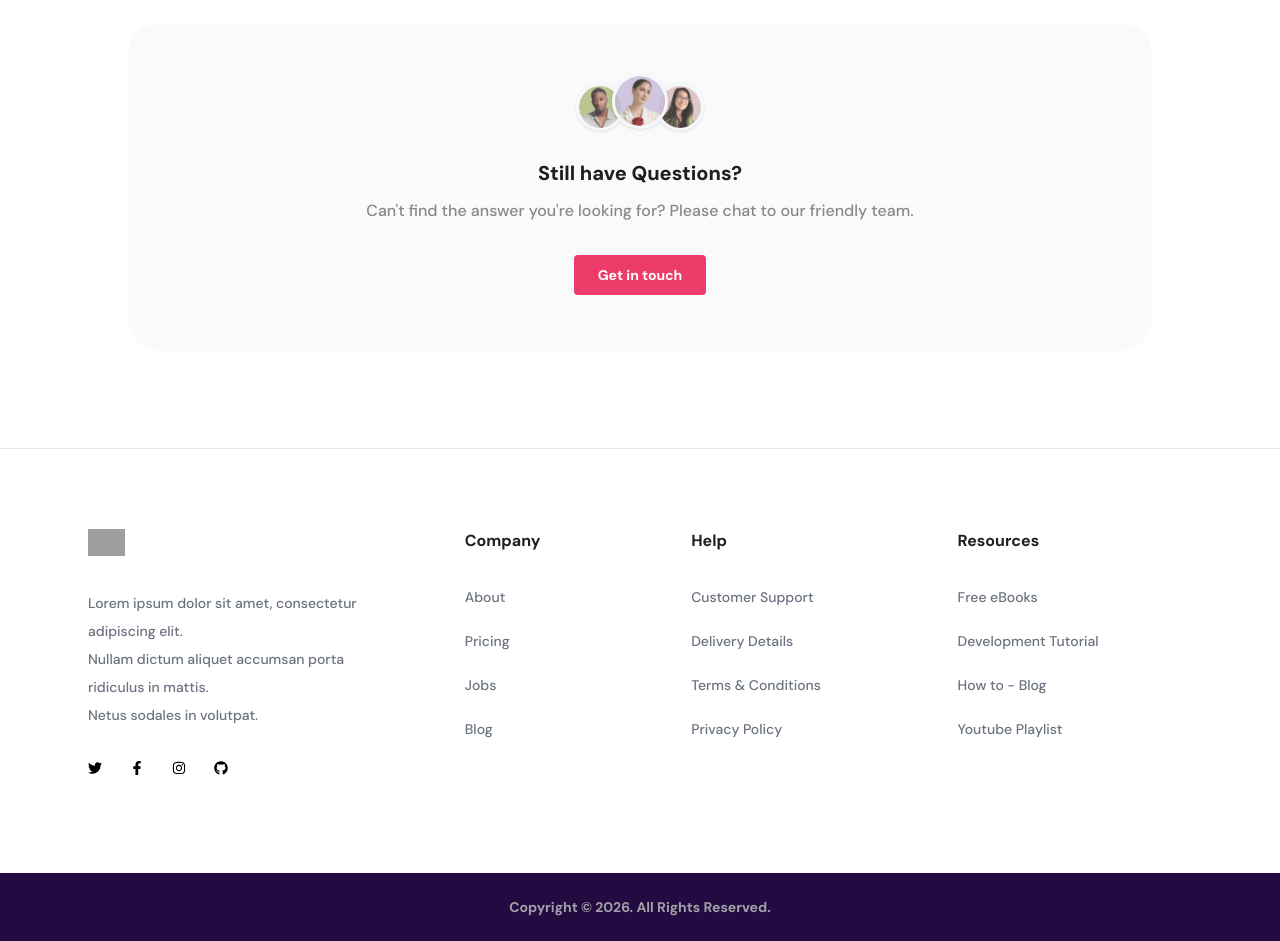
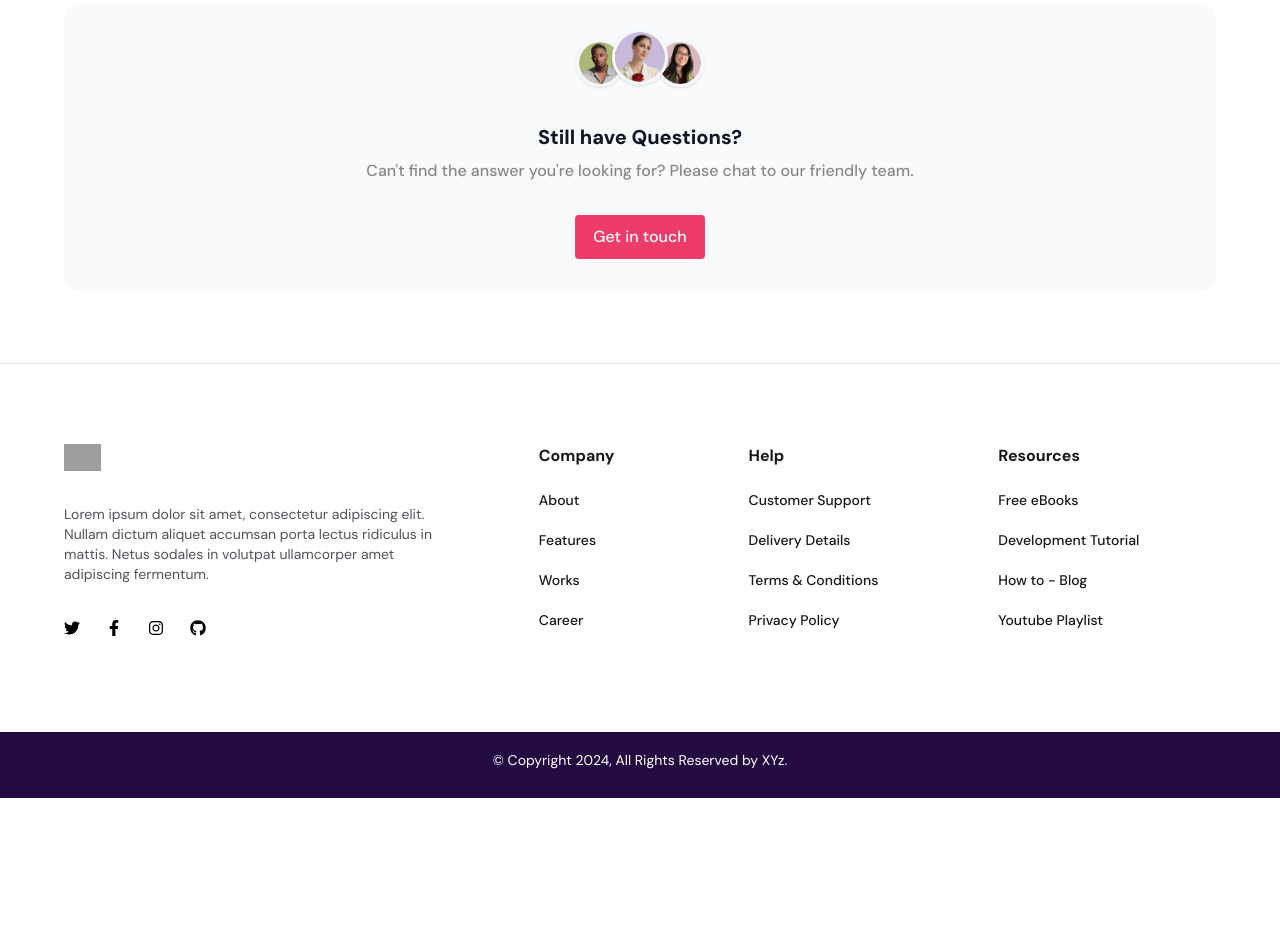
Before and after one commit to nocillax/owl-task, a Next.js app: page / in a window 1280 px wide. Shown: the part 6580-7521 px from the top of the page. After the commit the page ends 7378 px from the top, so only its background shows below. Built offline with nearby package versions, Linux system fonts and the light colour scheme; grey boxes are pictures that could not be loaded.

Commit message:
footer spacing fix

```diff
--- a/src/components/FAQ.tsx
+++ b/src/components/FAQ.tsx
@@ -38,7 +38,7 @@ export default function FAQ() {
       id="faq"
       className="px-6 py-10 bg-white w-full flex flex-col items-center"
     >
-      <div className="w-full max-w-5xl bg-[#F9FAFB] rounded-4xl p-10 md:p-16 flex flex-col items-center">
+      <div className="w-full max-w-6xl bg-[#F9FAFB] rounded-2xl p-10 md:p-16 flex flex-col items-center">
         <h2 className="text-3xl md:text-4xl font-bold mb-4 text-center text-main tracking-tight">
           Frequently asked <span className="text-primary">questions</span>
         </h2>
@@ -85,6 +85,45 @@ export default function FAQ() {
           })}
         </div>
       </div>
+
+      {/* "Still have Questions?" Block / FAQ Follow-up */}
+      <div className="w-full max-w-6xl bg-[#F9FAFB] rounded-2xl p-6 md:p-8 flex flex-col items-center text-center mt-5 mb-8">
+        {/* Avatars */}
+        <div className="flex items-center justify-center -space-x-3 mb-8">
+          <div className="w-12 h-12 rounded-full border-[3px] border-[#F5F8FA] overflow-hidden z-20 shadow-sm relative">
+            <img
+              src="/logos/prefooter2.png"
+              alt="Team member"
+              className="absolute inset-0 w-full h-full object-cover "
+            />
+          </div>
+          <div className="w-14 h-14 rounded-full border-[3px] border-[#F5F8FA] overflow-hidden z-30 -translate-y-1.5 shadow-sm relative">
+            <img
+              src="/logos/prefooter1.png"
+              alt="Team member"
+              className="absolute inset-0 w-full h-full object-cover "
+            />
+          </div>
+          <div className="w-12 h-12 rounded-full border-[3px] border-[#F5F8FA] overflow-hidden z-20 shadow-sm relative">
+            <img
+              src="/logos/prefooter3.png"
+              alt="Team member"
+              className="absolute inset-0 w-full h-full object-cover "
+            />
+          </div>
+        </div>
+
+        <h2 className="text-xl font-extrabold text-[#101828] mb-2">
+          Still have Questions?
+        </h2>
+        <p className="text-[#888888] text-base font-medium mb-8">
+          Can't find the answer you're looking for? Please chat to our friendly
+          team.
+        </p>
+        <button className="bg-primary text-white font-medium text-base px-4.5 py-2.5 rounded hover:opacity-90 transition-opacity">
+          Get in touch
+        </button>
+      </div>
     </section>
   );
 }
--- a/src/components/Footer.tsx
+++ b/src/components/Footer.tsx
@@ -4,51 +4,10 @@ import { FaTwitter, FaFacebookF, FaInstagram, FaGithub } from "react-icons/fa";
 export default function Footer() {
   return (
     <footer className="w-full flex flex-col bg-white">
-      {/* "Pre-Footer" / "Still have Questions?" Block Merged directly inline */}
-      <div className="w-full flex flex-col items-center px-6 pb-24 border-b border-white">
-        <div className="w-full max-w-5xl bg-[#F9FAFB] rounded-[2rem] p-12 md:p-14 flex flex-col items-center text-center">
-          {/* Avatars */}
-          <div className="flex items-center justify-center -space-x-3 mb-6">
-            <div className="w-12 h-12 rounded-full border-[3px] border-[#F5F8FA] overflow-hidden z-20 shadow-sm relative">
-              <img
-                src="/logos/prefooter2.png"
-                alt="Team member"
-                className="absolute inset-0 w-full h-full object-cover mix-blend-multiply opacity-80"
-              />
-            </div>
-            <div className="w-14 h-14 rounded-full border-[3px] border-[#F5F8FA] overflow-hidden z-30 -translate-y-1.5 shadow-sm relative">
-              <img
-                src="/logos/prefooter1.png"
-                alt="Team member"
-                className="absolute inset-0 w-full h-full object-cover mix-blend-multiply opacity-80"
-              />
-            </div>
-            <div className="w-12 h-12 rounded-full border-[3px] border-[#F5F8FA] overflow-hidden z-20 shadow-sm relative">
-              <img
-                src="/logos/prefooter3.png"
-                alt="Team member"
-                className="absolute inset-0 w-full h-full object-cover mix-blend-multiply opacity-80"
-              />
-            </div>
-          </div>
-
-          <h2 className="text-xl font-extrabold text-[#1f1f1f] mb-3">
-            Still have Questions?
-          </h2>
-          <p className="text-[#888888] text-base font-medium mb-8">
-            Can't find the answer you're looking for? Please chat to our
-            friendly team.
-          </p>
-          <button className="bg-primary text-white font-bold text-sm px-6 py-2.5 rounded hover:opacity-90 transition-opacity">
-            Get in touch
-          </button>
-        </div>
-      </div>
-
       {/* Main Footer Links & Company Section */}
       <div className="w-full flex-col border-t border-gray-200">
-        <div className="max-w-6xl mx-auto w-full px-6 py-20">
-          <div className="grid grid-cols-1 md:grid-cols-2 lg:grid-cols-[1.3fr_1fr_1fr_1fr] gap-12 lg:gap-8">
+        <div className="max-w-6xl mx-auto w-full py-20">
+          <div className="grid grid-cols-1 md:grid-cols-2 lg:grid-cols-[1.85fr_1fr_1fr_1fr] gap-12 lg:gap-8">
             {/* Logo & Description */}
             <div className="flex flex-col items-start pr-0 lg:pr-8">
               <img
@@ -56,12 +15,10 @@ export default function Footer() {
                 alt="Google Logo"
                 className="h-7 mb-8 object-contain"
               />
-              <p className="text-[#6b7280] text-sm font-medium leading-loose mb-8">
-                Lorem ipsum dolor sit amet, consectetur adipiscing elit.
-                <br />
-                Nullam dictum aliquet accumsan porta ridiculus in mattis.
-                <br />
-                Netus sodales in volutpat.
+              <p className="text-[#52525B] text-sm font-regular mb-9">
+                Lorem ipsum dolor sit amet, consectetur adipiscing elit. Nullam
+                dictum aliquet accumsan porta lectus ridiculus in mattis. Netus
+                sodales in volutpat ullamcorper amet adipiscing fermentum.
               </p>
               <div className="flex items-center gap-2.5">
                 <a
@@ -69,42 +26,42 @@ export default function Footer() {
                   aria-label="Twitter"
                   className="w-8 h-8 rounded-full items-center justify-center"
                 >
-                  <FaTwitter size={14} />
+                  <FaTwitter size={16} />
                 </a>
                 <a
                   href="#"
                   aria-label="Facebook"
                   className="w-8 h-8 rounded-full items-center justify-center"
                 >
-                  <FaFacebookF size={14} />
+                  <FaFacebookF size={16} />
                 </a>
                 <a
                   href="#"
                   aria-label="Instagram"
                   className="w-8 h-8 rounded-full items-center justify-center"
                 >
-                  <FaInstagram size={14} />
+                  <FaInstagram size={16} />
                 </a>
                 <a
                   href="#"
                   aria-label="Github"
                   className="w-8 h-8 rounded-full items-center justify-center"
                 >
-                  <FaGithub size={14} />
+                  <FaGithub size={16} />
                 </a>
               </div>
             </div>
 
             {/* Links - Company */}
             <div className="flex flex-col lg:pl-10">
-              <h4 className="text-[#1f1f1f] font-bold text-base mb-8">
+              <h4 className="text-[#18181B] font-bold text-base mb-5">
                 Company
               </h4>
-              <ul className="flex flex-col gap-5">
+              <ul className="flex flex-col gap-4">
                 <li>
                   <a
                     href="#"
-                    className="text-[#6b7280] text-sm font-medium hover:text-primary transition-colors"
+                    className="text-[#18181B] text-sm font-medium hover:text-primary transition-colors"
                   >
                     About
                   </a>
@@ -112,25 +69,25 @@ export default function Footer() {
                 <li>
                   <a
                     href="#"
-                    className="text-[#6b7280] text-sm font-medium hover:text-primary transition-colors"
+                    className="text-[#18181B] text-sm font-medium hover:text-primary transition-colors"
                   >
-                    Pricing
+                    Features
                   </a>
                 </li>
                 <li>
                   <a
                     href="#"
-                    className="text-[#6b7280] text-sm font-medium hover:text-primary transition-colors"
+                    className="text-[#18181B] text-sm font-medium hover:text-primary transition-colors"
                   >
-                    Jobs
+                    Works
                   </a>
                 </li>
                 <li>
                   <a
                     href="#"
-                    className="text-[#6b7280] text-sm font-medium hover:text-primary transition-colors"
+                    className="text-[#18181B] text-sm font-medium hover:text-primary transition-colors"
                   >
-                    Blog
+                    Career
                   </a>
                 </li>
               </ul>
@@ -138,12 +95,12 @@ export default function Footer() {
 
             {/* Links - Help */}
             <div className="flex flex-col">
-              <h4 className="text-[#1f1f1f] font-bold text-base mb-8">Help</h4>
-              <ul className="flex flex-col gap-5">
+              <h4 className="text-[#18181B] font-bold text-base mb-5">Help</h4>
+              <ul className="flex flex-col gap-4">
                 <li>
                   <a
                     href="#"
-                    className="text-[#6b7280] text-sm font-medium hover:text-primary transition-colors"
+                    className="text-[#18181B] text-sm font-medium hover:text-primary transition-colors"
                   >
                     Customer Support
                   </a>
@@ -151,7 +108,7 @@ export default function Footer() {
                 <li>
                   <a
                     href="#"
-                    className="text-[#6b7280] text-sm font-medium hover:text-primary transition-colors"
+                    className="text-[#18181B] text-sm font-medium hover:text-primary transition-colors"
                   >
                     Delivery Details
                   </a>
@@ -159,7 +116,7 @@ export default function Footer() {
                 <li>
                   <a
                     href="#"
-                    className="text-[#6b7280] text-sm font-medium hover:text-primary transition-colors"
+                    className="text-[#18181B] text-sm font-medium hover:text-primary transition-colors"
                   >
                     Terms & Conditions
                   </a>
@@ -167,7 +124,7 @@ export default function Footer() {
                 <li>
                   <a
                     href="#"
-                    className="text-[#6b7280] text-sm font-medium hover:text-primary transition-colors"
+                    className="text-[#18181B] text-sm font-medium hover:text-primary transition-colors"
                   >
                     Privacy Policy
                   </a>
@@ -177,14 +134,14 @@ export default function Footer() {
 
             {/* Links - Resources */}
             <div className="flex flex-col">
-              <h4 className="text-[#1f1f1f] font-bold text-base mb-8">
+              <h4 className="text-[#18181B] font-bold text-base mb-5">
                 Resources
               </h4>
-              <ul className="flex flex-col gap-5">
+              <ul className="flex flex-col gap-4">
                 <li>
                   <a
                     href="#"
-                    className="text-[#6b7280] text-sm font-medium hover:text-primary transition-colors"
+                    className="text-[#18181B] text-sm font-medium hover:text-primary transition-colors"
                   >
                     Free eBooks
                   </a>
@@ -192,7 +149,7 @@ export default function Footer() {
                 <li>
                   <a
                     href="#"
-                    className="text-[#6b7280] text-sm font-medium hover:text-primary transition-colors"
+                    className="text-[#18181B] text-sm font-medium hover:text-primary transition-colors"
                   >
                     Development Tutorial
                   </a>
@@ -200,7 +157,7 @@ export default function Footer() {
                 <li>
                   <a
                     href="#"
-                    className="text-[#6b7280] text-sm font-medium hover:text-primary transition-colors"
+                    className="text-[#18181B] text-sm font-medium hover:text-primary transition-colors"
                   >
                     How to - Blog
                   </a>
@@ -208,7 +165,7 @@ export default function Footer() {
                 <li>
                   <a
                     href="#"
-                    className="text-[#6b7280] text-sm font-medium hover:text-primary transition-colors"
+                    className="text-[#18181B] text-sm font-medium hover:text-primary transition-colors"
                   >
                     Youtube Playlist
                   </a>
@@ -220,9 +177,9 @@ export default function Footer() {
       </div>
 
       {/* Footer Bottom / Copyright */}
-      <div className="w-full bg-[#230B41] py-6 px-6 relative flex flex-col md:flex-row items-center justify-center">
-        <p className="text-[#a1a1aa] text-sm font-bold">
-          Copyright &copy; 2026. All Rights Reserved.
+      <div className="w-full bg-[#230B41] pt-4.5 pb-7 px-6 relative flex flex-col md:flex-row items-center justify-center">
+        <p className="text-[#ffffff] text-sm font-regular">
+          &copy; Copyright 2024, All Rights Reserved by XYz.
         </p>
       </div>
     </footer>
```
